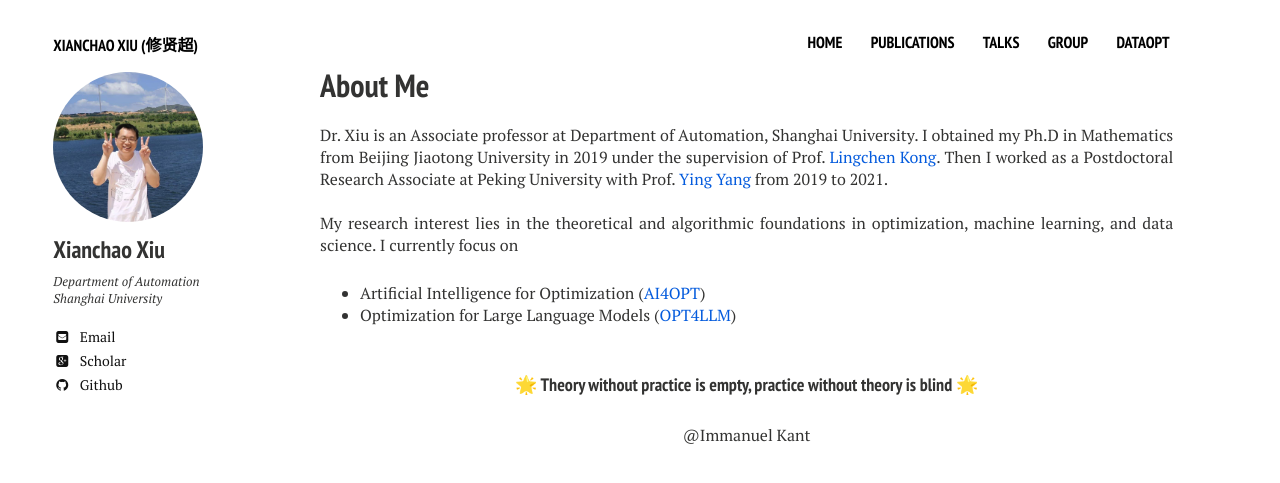
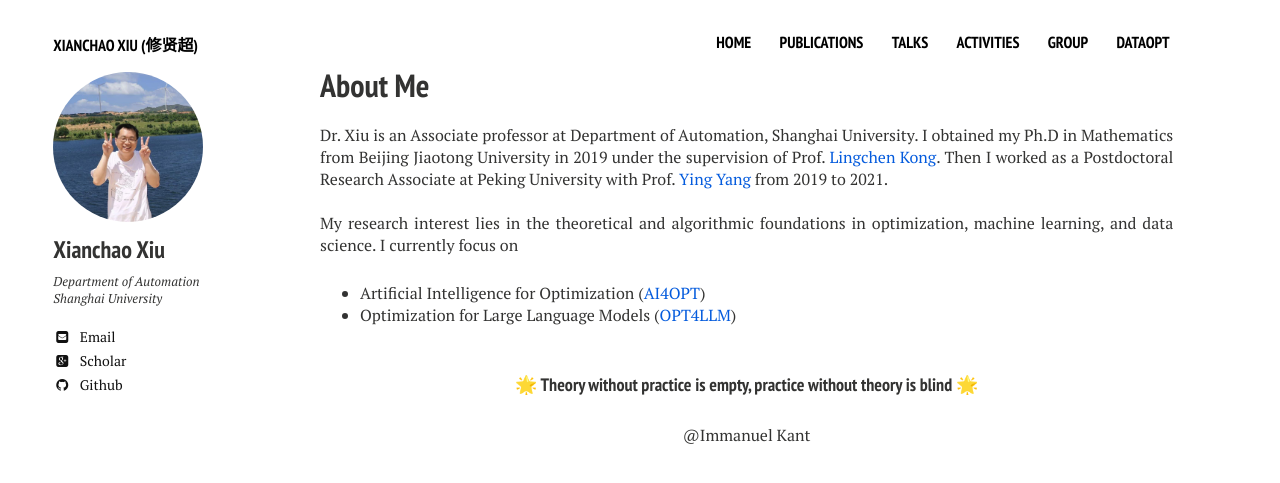
Before and after one commit to xianchaoxiu/xianchaoxiu.github.io, a Jekyll site: the page built from index.md, in a window 1280 px wide. Shown: the top 483 px of the page. Built offline with Jekyll 4.4.1, drawn with Linux system fonts in a browser that asks for light colours; nearby versions of some CDN libraries.

Commit message:
Update navigation.yml

```diff
--- a/_data/navigation.yml
+++ b/_data/navigation.yml
@@ -13,6 +13,10 @@
 - title: Talks
   url: /talks
 
+- title: Activities
+  url: /activities
+
+
 - title: Group
   url: /group
 
```
